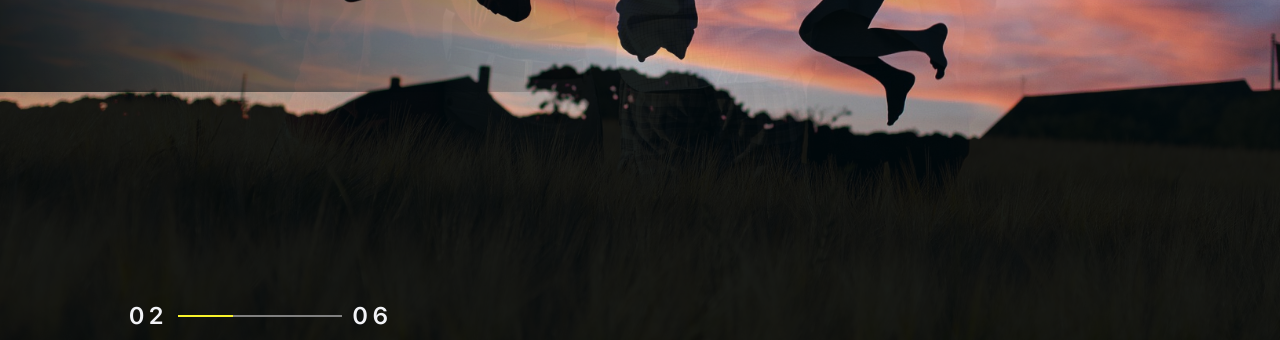
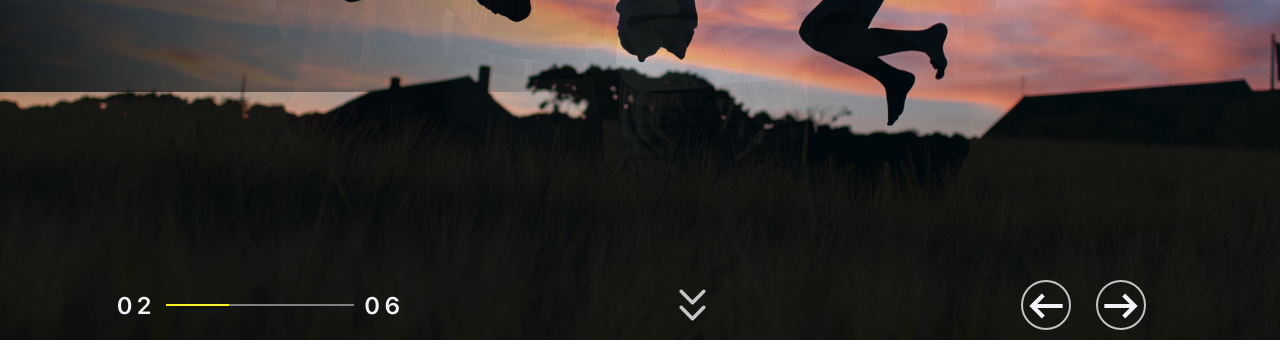
Before and after one commit to sgu6ena/idc, a plain HTML site: page index.html in a window 1280 px wide. Shown: the part 612-952 px from the top of the page. Drawn offline with nearby package versions, Linux system fonts and the light colour scheme.

Commit message:
Add files via upload

```diff
--- a/index.html
+++ b/index.html
@@ -257,7 +257,7 @@
         </div>
 
         <div class="row header-end">
-            <div class="col-lg-3 col-sm-12 d-flex justify-content-start">
+            <div class="col-lg-3 col-sm-12 p-sm-0 d-flex justify-content-start">
                 <div class="progress-slider d-flex justify-content-start align-items-center">
                     <div class="progress-slider-start ">01</div>
                     <progress class="progress-bar ""></progress>
@@ -270,7 +270,7 @@
             <!-- /.progress-slider -->
         </div>
         <!-- /.col-3 -->
-        <div class="col-lg-6 d-sm-none d-flex justify-content-center align-items-start show-more-wrapper" >
+        <div class="col-lg-6 d-none d-md-flex   justify-content-center align-items-start show-more-wrapper" >
             <a class="show-more  d-flex flex-column justify-content-center align-items-center " href="#">
                 <svg class="icon-arrow-down" width="27px" height="16px">
                     <use xlink:href="image/sprite.svg#arrow-down"></use>
@@ -281,7 +281,7 @@
 
             </a>
         </div>
-        <div class="col-lg-3 d-sm-none d-flex justify-content-end  align-items-start ">
+        <div class="col-lg-3  d-none d-md-flex  justify-content-end  align-items-start ">
             <div class="button-prev-wrapper  ">
 
                 <button class="slider-prev">
--- a/style/style.css
+++ b/style/style.css
@@ -1376,6 +1376,7 @@ h3.news-title {
     .header-end{
         transform:translateY(-400px);
         margin:  20px;
+        padding-left: 20px;
     }
     .show-more {
     display: none;
```
